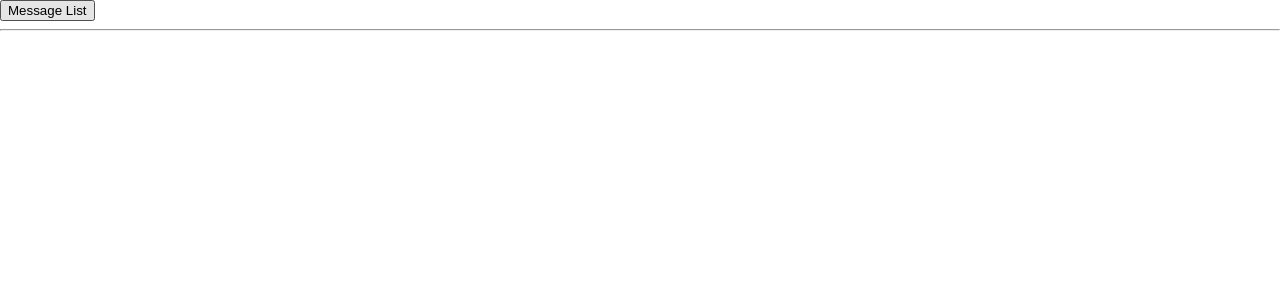
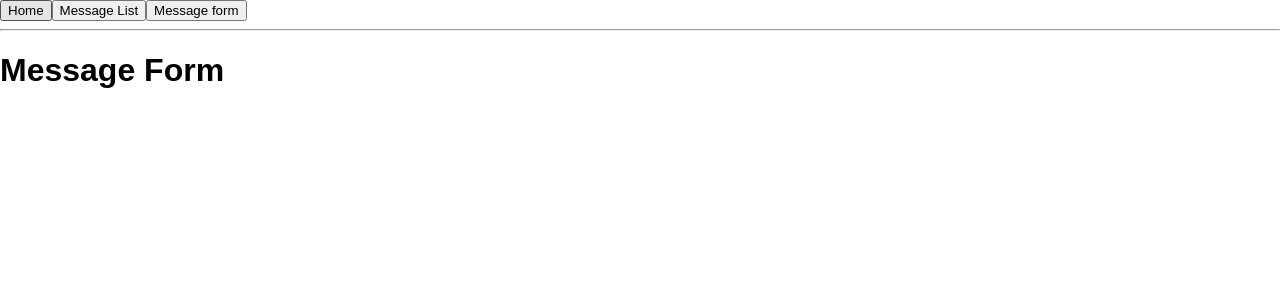
Before and after one commit to pallavihegde1/message-app, a React (Create React App) app: page /message_form in a window 1280 px wide. Shown: the top 300 px of the page. Built offline with nearby package versions, Linux system fonts and the light colour scheme.

Commit message:
added a message form

```diff
--- a/src/Components/message-list.js
+++ b/src/Components/message-list.js
@@ -76,7 +76,7 @@ class MessageList extends Component {
       <div>
         <button className="square" onClick={this.buttonClick}> Click </button>
         <button className="square" onClick={this.changeState}> Change State </button>
-          <button className="square" onClick={this.changeStateCorrect}> Change state preferred </button>
+        <button className="square" onClick={this.changeStateCorrect}> Change state preferred </button>
         <MessageView message={this.state.message} messages={this.state.messages} users={this.state.users}/>
         <hr/>
         {usersindex}
--- /dev/null
+++ b/src/Components/message_form.js
@@ -0,0 +1,12 @@
+import React, {Component} from 'react';
+
+class MessageForm extends Component{
+  render() {
+    return(
+      <div><h1> Message Form </h1></div>
+
+    );
+  }
+}
+
+export default MessageForm
--- a/src/Components/top_nav_component.js
+++ b/src/Components/top_nav_component.js
@@ -4,7 +4,9 @@ class TopNavComponent extends Component {
   render(){
     return(
       <div>
+          <button onClick={() => this.props.history.push('/home')}> Home </button>
           <button onClick={() => this.props.history.push('/message_list')}> Message List </button>
+          <button onClick={()=> this.props.history.push('/message_form')}> Message form </button>
       </div>
     );
   }
--- a/src/routes.js
+++ b/src/routes.js
@@ -2,6 +2,7 @@ import React, { Component } from 'react';
 import { Switch, Route, Redirect } from 'react-router-dom';
 import Home from './Components/home';
 import MessageList from './Components/message-list';
+import MessageForm from './Components/message_form';
 
 export const routes = () => {
   return (
@@ -9,6 +10,7 @@ export const routes = () => {
         <Route path="/" exact component={Home} />
         <Route path="/home" component={Home} />
         <Route path="/message_list" component={MessageList} />
+        <Route path="/message_form" component={MessageForm} />
     </Switch>
   );
 }
```
